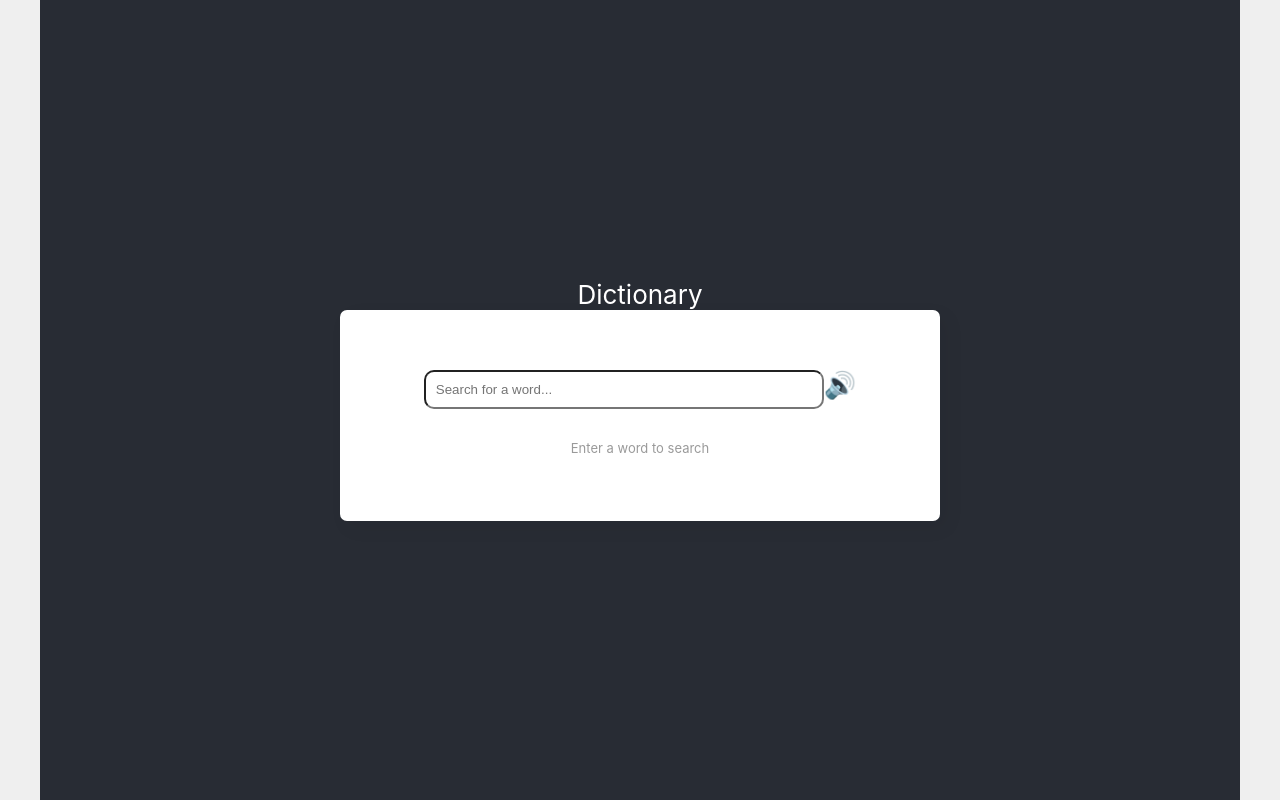
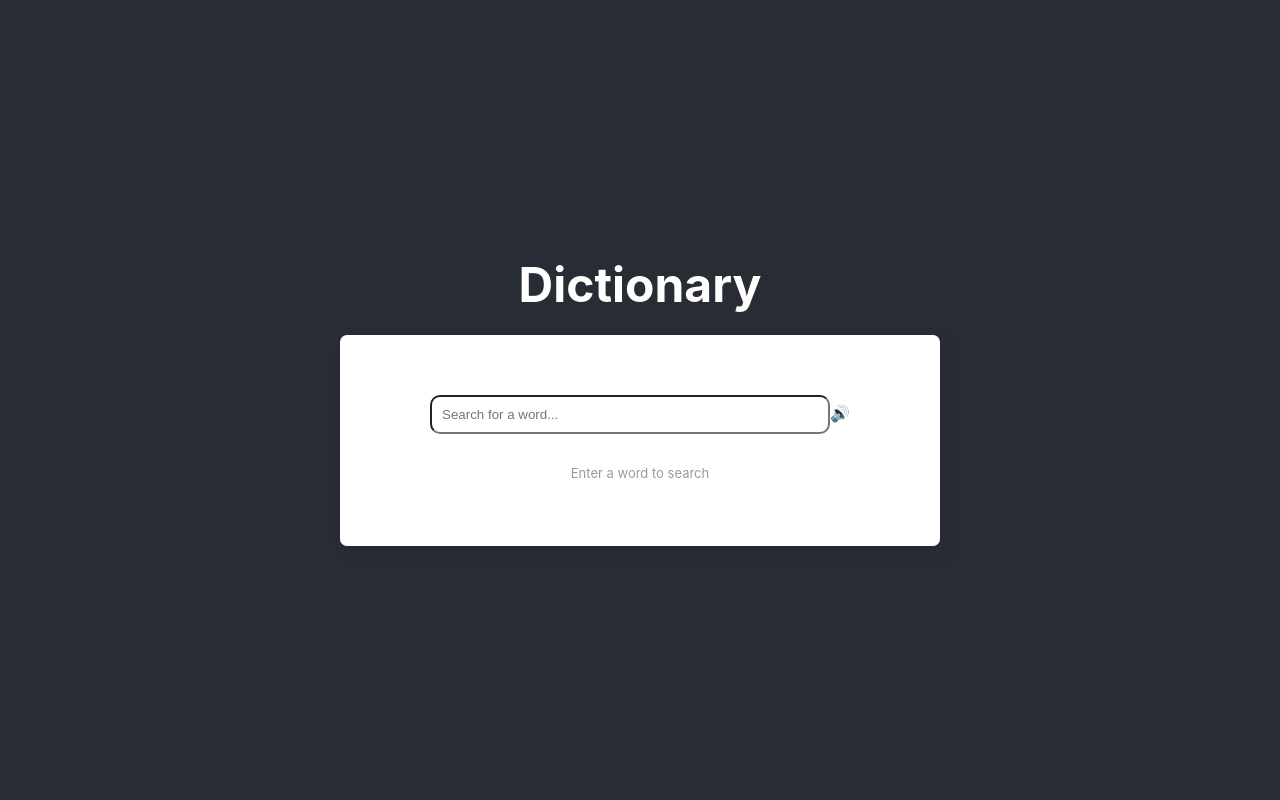
Before and after one commit to Anniick-dev/dictionary-project, a React (Create React App) app: page / in a window 1280 px wide. Built offline with nearby package versions, Linux system fonts and the light colour scheme.

Commit message:
Adjustments to CSS

```diff
--- a/src/App.css
+++ b/src/App.css
@@ -13,16 +13,12 @@
   }
 }
 
-.App-header {
-  background-color: #282c34;
-  min-height: 100vh;
-  display: flex;
-  flex-direction: column;
-  align-items: center;
-  justify-content: center;
-  font-size: calc(10px + 2vmin);
-  color: white;
-  width: 1200px;
+.title {
+margin: auto;
+color: white;
+min-height: 10vh;
+justify-content: center;
+font-size: 48px;
 }
 
 .App-link {
@@ -52,7 +48,7 @@ body {
   align-items: center;
   justify-content: center;
   min-height: 100vh;
-  background: #efefef;
+  background-color: #282c34;
 }
 ::selection {
   color: #fff;
--- a/src/App.js
+++ b/src/App.js
@@ -5,11 +5,8 @@ import Dictionary from './Dictionary';
 function App() {
   return (
     <div className="App">
-      <header className="App-header"> Dictionary
+      <h1 className="title"> Dictionary </h1>
       <Dictionary />
-
-      </header>
-
     </div>
   );
 }
```
